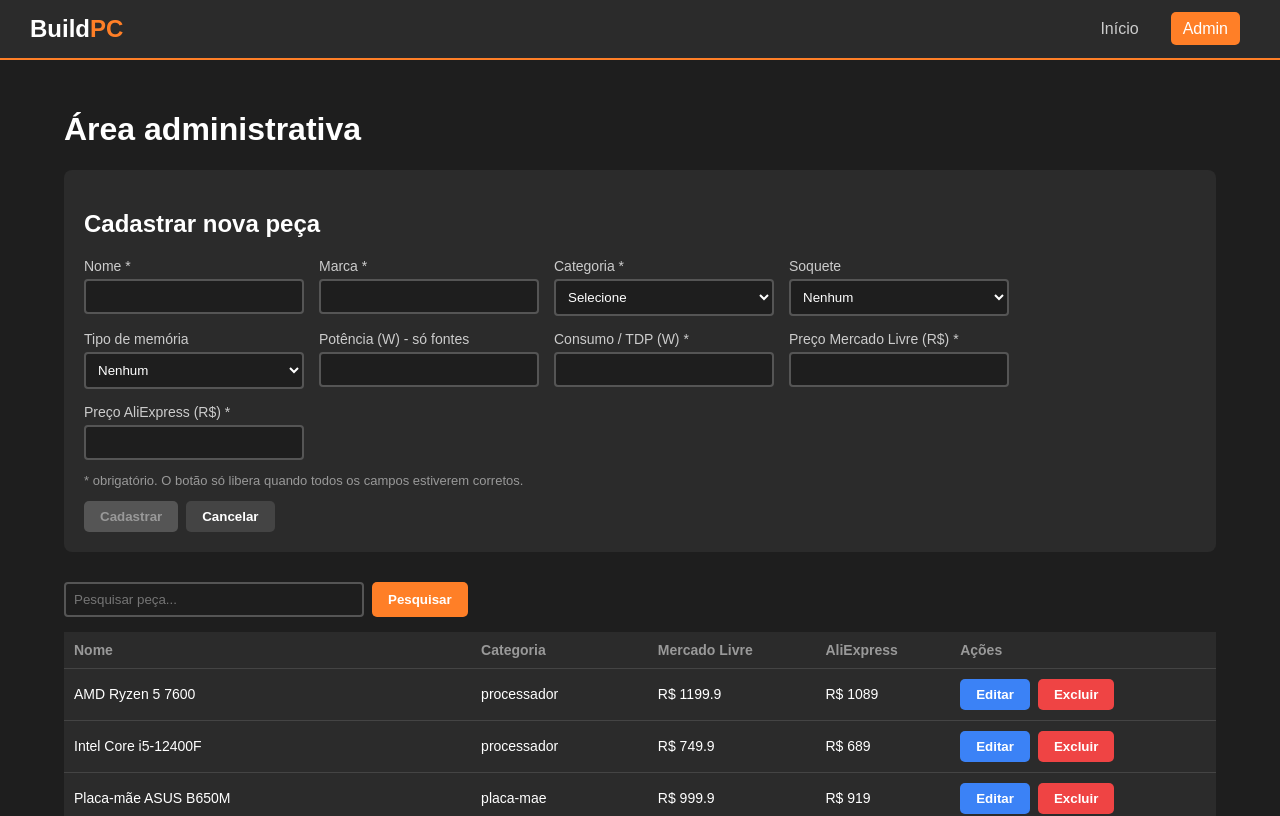
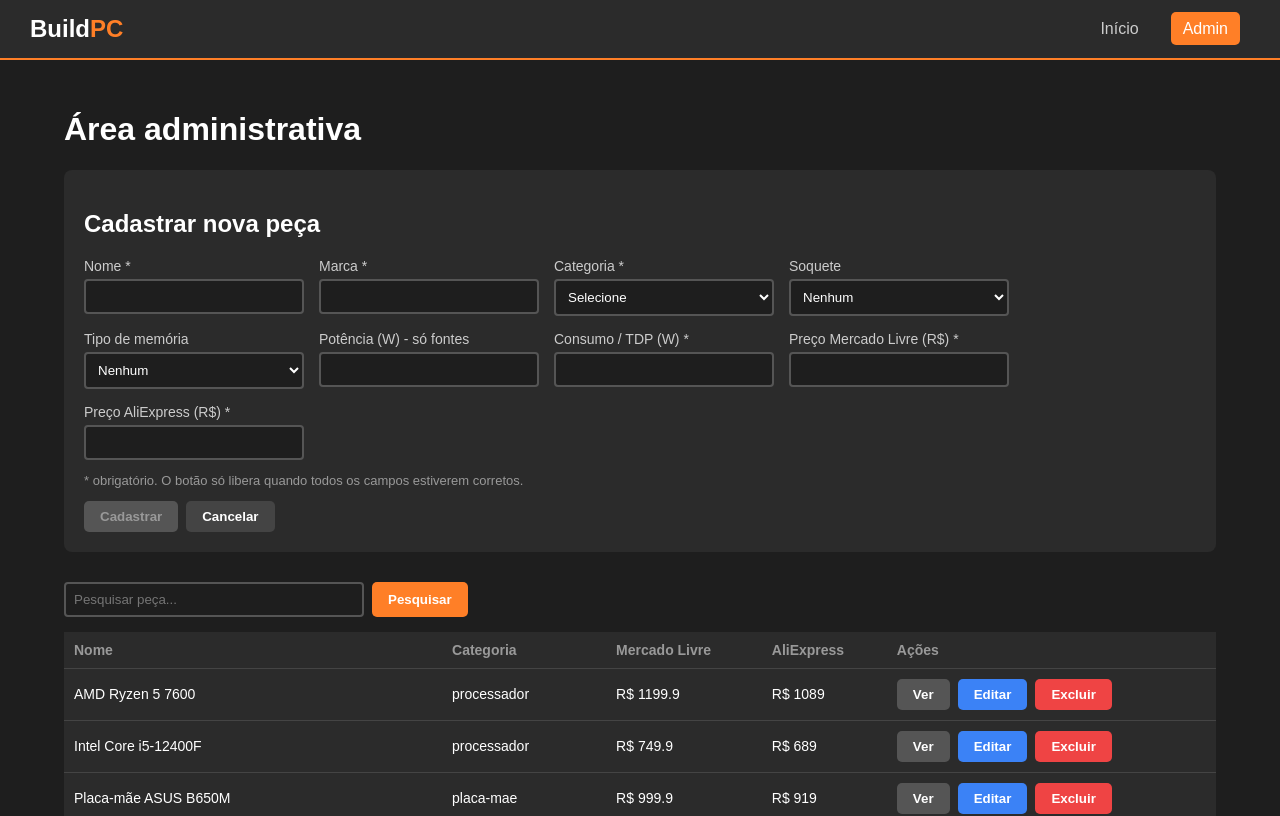
Before and after one commit to netohermes/buildpc-web-frontend, an Angular app: page /admin in a window 1280 px wide. Shown: the top 816 px of the page. Built offline with nearby package versions, Linux system fonts and the light colour scheme.

Commit message:
feat: adiciona botão para ver detalhes da peça no admin
Co-Authored-By: Claude Opus 5.5 <noreply@anthropic.com>

```diff
--- a/src/app/pages/admin/admin.html
+++ b/src/app/pages/admin/admin.html
@@ -130,6 +130,7 @@
       <td>R$ {{ peca.precoMercadoLivre }}</td>
       <td>R$ {{ peca.precoAliexpress }}</td>
       <td>
+        <button class="ver" (click)="ver(peca)">Ver</button>
         <button class="editar" (click)="editar(peca)">Editar</button>
         <button class="excluir" (click)="excluir(peca)">Excluir</button>
       </td>
--- a/src/app/pages/admin/admin.scss
+++ b/src/app/pages/admin/admin.scss
@@ -114,6 +114,10 @@ th {
   color: #999999;
 }
 
+.ver {
+  background-color: #555555;
+}
+
 .editar {
   background-color: #3b82f6;
 }
--- a/src/app/pages/admin/admin.ts
+++ b/src/app/pages/admin/admin.ts
@@ -1,5 +1,6 @@
 import { Component, OnInit, signal } from '@angular/core';
 import { FormControl, FormGroup, ReactiveFormsModule, Validators } from '@angular/forms';
+import { Router } from '@angular/router';
 import { ComponenteService } from '../../services/componente-service';
 import { Componente } from '../../models/componente';
 
@@ -31,7 +32,7 @@ export class Admin implements OnInit {
     precoAliexpress: new FormControl<number | null>(null, [Validators.required, Validators.min(0.01)])
   });
 
-  constructor(private componenteService: ComponenteService) {
+  constructor(private componenteService: ComponenteService, private router: Router) {
   }
 
   ngOnInit() {
@@ -86,6 +87,10 @@ export class Admin implements OnInit {
     }
   }
 
+  ver(peca: Componente) {
+    this.router.navigate(['/componente', peca.id]);
+  }
+
   editar(peca: Componente) {
     this.limpar();
     this.pecaEditando.set(peca);
```
